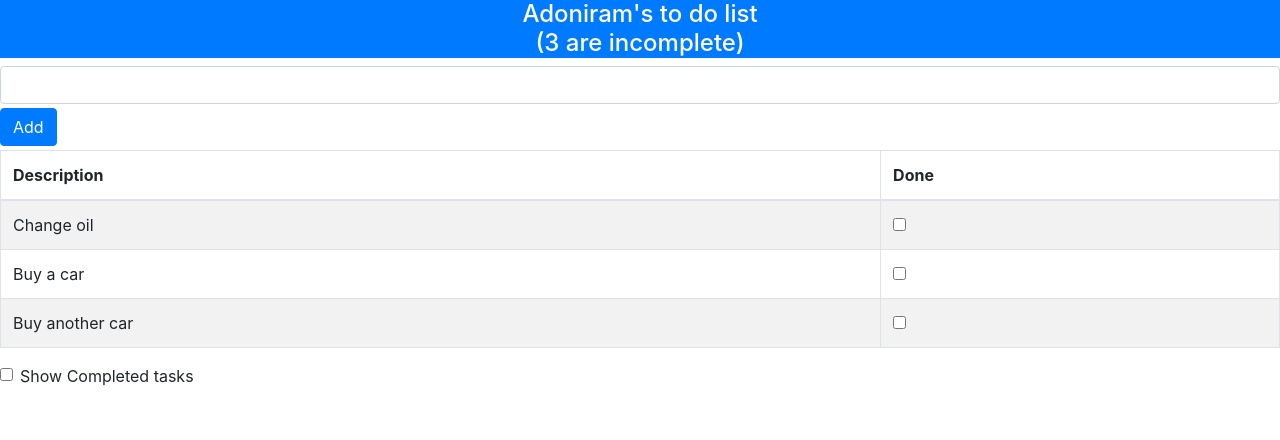
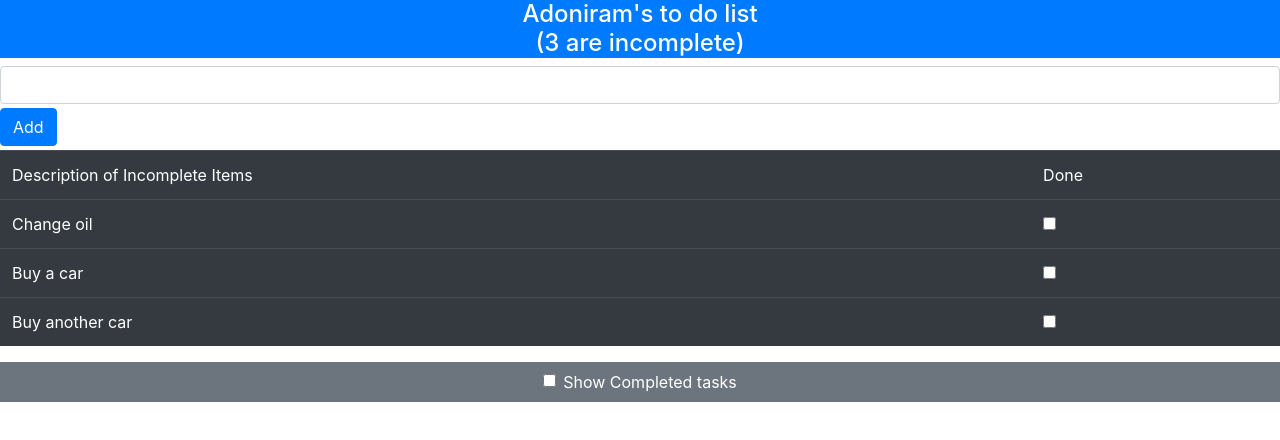
Before and after one commit to adoniramj/react_todo_app, a React (Create React App) app: page / in a window 1280 px wide. Shown: the top 440 px of the page. Built offline with nearby package versions, Linux system fonts and the light colour scheme.

Commit message:
refactoring of child components

```diff
--- a/src/App.js
+++ b/src/App.js
@@ -1,10 +1,10 @@
 import React, { Component } from 'react'
 
 import { Header } from './Header'
-import ItemsTable from './ItemsTable'
-import { ItemInsertion } from './ItemInsertion'
-import { VisibilityControl } from './VisibilityControl'
-import CompletedItems from './CompletedItems'
+import { IncompleteItems } from './components/IncompleteItems'
+import { ItemInsertion } from './components/ItemInsertion'
+import { VisibilityControl } from './components/VisibilityControl'
+import { CompletedItems } from './components/CompletedItems'
 
 export default class App extends Component {
 
@@ -22,9 +22,9 @@ export default class App extends Component {
     }
   }
   //Use map because we require all the members of todoItems
-  toggleDone = (todo) => this.setState(
+  toggleDone = (actionItem) => this.setState(
     { todoItems: this.state.todoItems.map(
-      item => item.action === todo.action ? {...item, done: !item.done} : item)
+      item => item.action === actionItem.action ? {...item, done: !item.done} : item)
     })
     //createNewItem is set to ItemInsertion as props.
     //This is required to be defined in App.js because it needs to access todoItems.
@@ -47,15 +47,18 @@ export default class App extends Component {
           name={this.state.userName}
           tasks={this.state.todoItems}
         />
+
         <ItemInsertion callback={ this.createNewItem }/>
-        {/* Passing the createNewItem function to ItemInsertion component. Notice that inside createNewItem this.state.todoItems "tags" along with the function.*/}
-        <ItemsTable tasks={this.state.todoItems} callback={this.toggleDone}/>
-
-        <VisibilityControl
-          description={'Completed tasks'}
-          callback={this.showCompleted}
+        <IncompleteItems
+          todoItems={this.state.todoItems}
+          callback={this.toggleDone}
         />
-
+        <div className='bg-secondary text-white text-center p-2'>
+          <VisibilityControl
+            description={'Completed tasks'}
+            callback={this.showCompleted}
+          />
+        </div>
         { !this.state.showCompleted ?
           <CompletedItems
           tasks={ this.state.todoItems }
--- a/src/CompletedItems.js
+++ /dev/null
@@ -1,37 +0,0 @@
-import React from 'react'
-
-class CompletedItems extends React.Component {
-
-  generateRows(tasksArray) {
-    return tasksArray.filter(item => item.done === true).map( item => {
-      return (
-        <tr key={item.action}>
-          <td>{item.action}</td>
-          <td><input
-              type='checkbox'
-              checked={ item.done }
-              onChange={ () => this.props.callback(item) }
-            /></td>
-        </tr>
-      )
-    })
-  }
-  render() {
-    return (
-      <div>
-        <table className='table table-striped table-bordered'>
-          <thead>
-            <tr>
-              <th>Description</th><th>Done</th>
-            </tr>
-          </thead>
-          <tbody>
-            {this.generateRows(this.props.tasks)}
-          </tbody>
-        </table>
-      </div>
-    );
-  }
-}
-
-export default CompletedItems;
--- a/src/ItemsTable.js
+++ /dev/null
@@ -1,43 +0,0 @@
-import React from 'react'
-
- class ItemsTable extends React.Component {
-  /* this.props.tasks is the todoItems in App.js
-  The whole array is passed to generateRow to create the table body.
-  this.props.callback is the toggleDone function of App.js.
-  Each row has an onChange property attached. When the checkbox is clicked,
-  the item for that row is passed as an argument to toggleDone to change the state of done.
-  Since the state of the items is in App.js toggleDone must reside in App.js
-  */
-  generateRow(tasksArray) {
-   return tasksArray.filter(item => item.done === false).map((item) => {
-      return (
-        <tr key={item.action}>
-          <td>{item.action}</td>
-          <td><input
-                type='checkbox'
-                checked={ item.done }
-                onChange={ () => this.props.callback(item)}/></td>
-        </tr>
-      )
-    })
-  }
-
-  render() {
-    return (
-      <div>
-        <table className='table table-striped table-bordered'>
-          <thead>
-            <tr>
-              <th>Description</th><th>Done</th>
-            </tr>
-          </thead>
-          <tbody>
-            {this.generateRow(this.props.tasks)}
-          </tbody>
-        </table>
-      </div>
-    )
-  }
-}
-
-export default ItemsTable
--- /dev/null
+++ b/src/components/CompletedItems.js
@@ -0,0 +1,33 @@
+import React, { Component } from 'react'
+
+export class CompletedItems extends Component {
+
+  generateRows = (itemsArray) => itemsArray.filter(item => item.done === true).map(item =>
+    <tr key={item.action}>
+      <td>{item.action}</td>
+      <td>
+        <input
+          type='checkbox'
+          checked={item.done}
+          onChange={() => this.props.callback(item)}/>
+      </td>
+    </tr>)
+
+  render() {
+    return(
+      <div>
+        <table className='table'>
+          <thead>
+            <tr>
+              <td></td>
+              <td></td>
+            </tr>
+          </thead>
+          <tbody>
+              {this.generateRows(this.props.tasks)}
+          </tbody>
+        </table>
+      </div>
+    )
+  }
+}
--- /dev/null
+++ b/src/components/IncompleteItems.js
@@ -0,0 +1,39 @@
+import React, { Component } from 'react'
+
+export class IncompleteItems extends Component {
+  /* this.props.tasks is the todoItems in App.js
+  The whole array is passed to generateRows to create the table body.
+  this.props.callback is the toggleDone function of App.js.
+  Each row has an onChange property attached. When the checkbox is clicked,
+  the item for that row is passed as an argument to toggleDone to change the state of done.
+  Since the state todoItems is in App.js toggleDone must reside in App.js
+  */
+  generateRows = (itemsArray) => itemsArray.filter(item => item.done === false).map(item =>
+    <tr>
+      <td>{item.action}</td>
+      <td>
+        <input
+          type='checkbox'
+          checked={item.done}
+          onChange={() => this.props.callback(item)} />
+      </td>
+    </tr>)
+
+  render() {
+    return (
+      <div>
+        <table className='table table-dark'>
+          <thead>
+            <tr>
+              <td>Description of Incomplete Items</td>
+              <td>Done</td>
+            </tr>
+          </thead>
+          <tbody>
+            {this.generateRows(this.props.todoItems)}
+          </tbody>
+        </table>
+      </div>
+    )
+  }
+}
```
Also changed, not shown: src/components/ItemInsertion.js (renamed from src/ItemInsertion.js), src/components/VisibilityControl.js (renamed from src/VisibilityControl.js).
